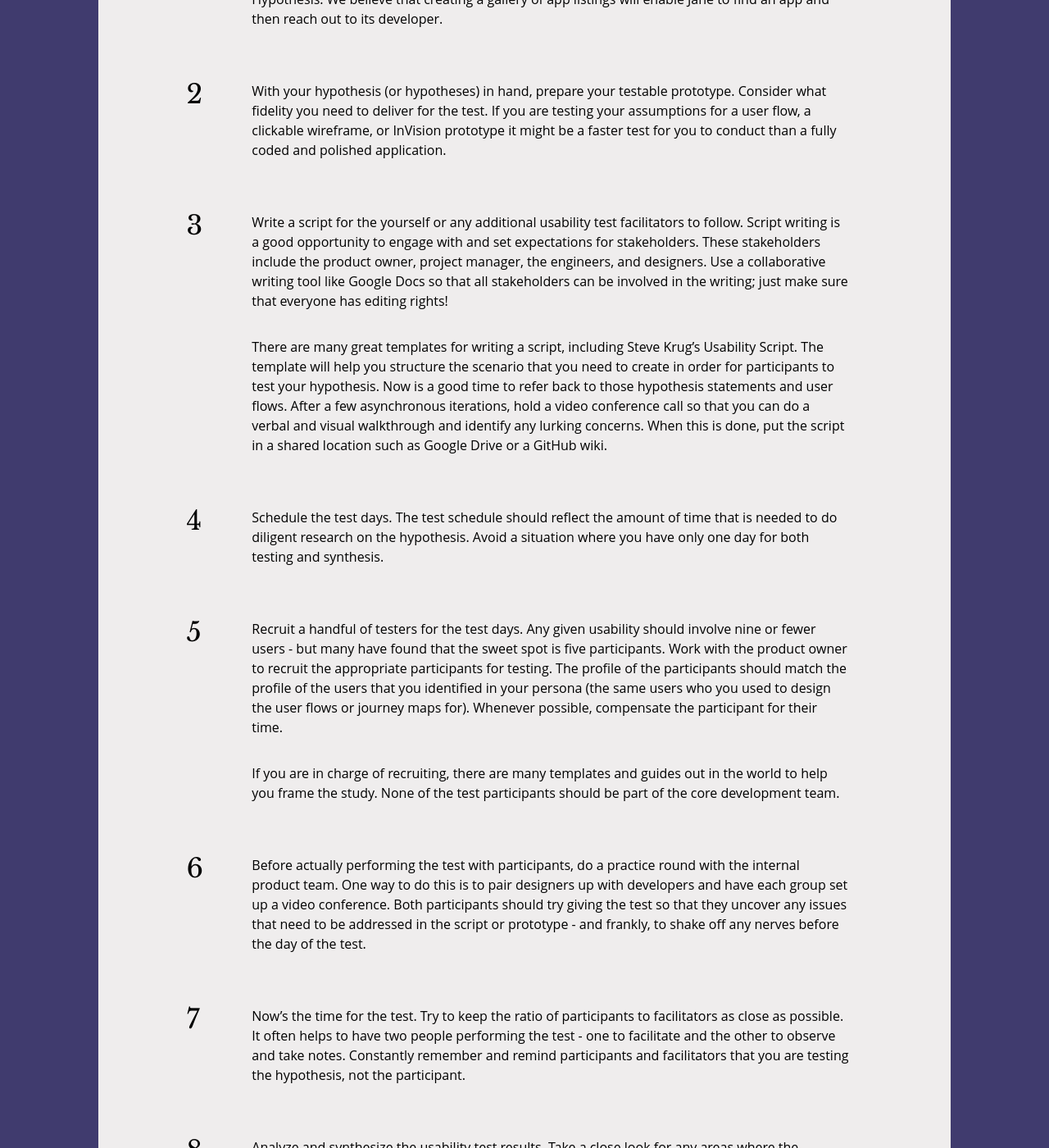
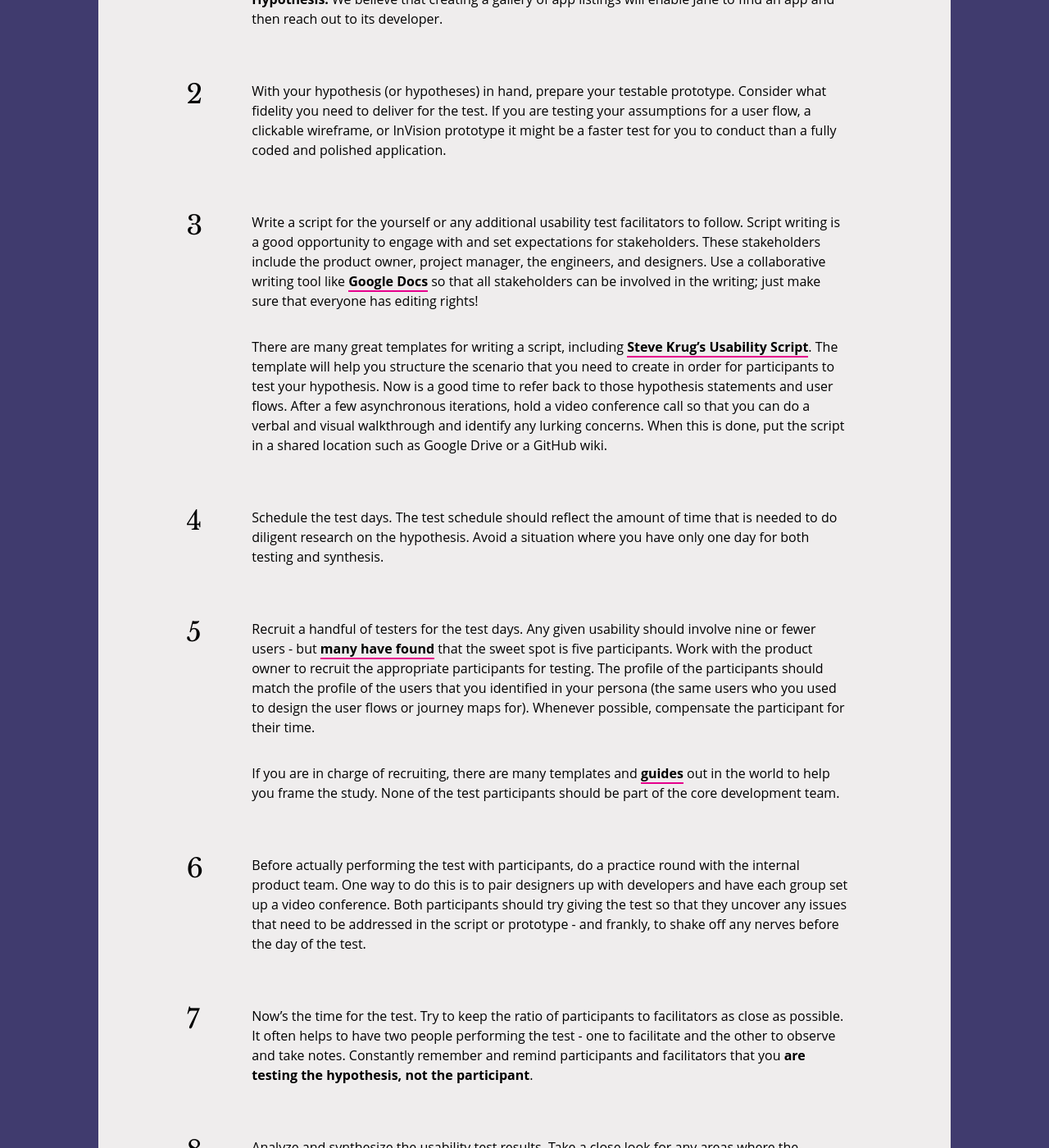
Before and after one commit to open-design-kit/opendesignkit, a Jekyll site: the page built from _methods/usability-testing.md, in a window 1280 px wide and 1400 px high, scrolled down 1208 px. Shown: the whole window at 82% size. Built offline with Jekyll 4.4.1, drawn with Linux system fonts in a browser that asks for light colours; some of the changed lines change nothing that is shown; some of the changed text lies outside the part shown.

Commit message:
adding in the links in the steps, for #55

```diff
--- a/_methods/usability-testing.md
+++ b/_methods/usability-testing.md
@@ -38,27 +38,27 @@ Designers, stakeholders, and recruited users who match your persona profiles.
 
 
     Example:
-    User goal:  Jane wants to reach out to an app developer about their product listing
-    Hypothesis: We believe that creating a gallery of app listings will enable Jane to find an app and then reach out to its developer.
+    **User goal:**  Jane wants to reach out to an app developer about their product listing
+    **Hypothesis:** We believe that creating a gallery of app listings will enable Jane to find an app and then reach out to its developer.
 
 2. With your hypothesis (or hypotheses) in hand, prepare your testable prototype. Consider what fidelity you need to deliver for the test. If you are testing your assumptions for a user flow, a clickable wireframe, or InVision prototype it might be a faster test for you to conduct than a fully coded and polished application.
 
 
-3. Write a script for the yourself or any additional usability test facilitators to follow. Script writing is a good opportunity to engage with and set expectations for stakeholders. These stakeholders include the product owner, project manager, the engineers, and designers.  Use a collaborative writing tool like Google Docs so that all stakeholders can be involved in the writing; just make sure that everyone has editing rights!
+3. Write a script for the yourself or any additional usability test facilitators to follow. Script writing is a good opportunity to engage with and set expectations for stakeholders. These stakeholders include the product owner, project manager, the engineers, and designers.  Use a collaborative writing tool like [Google Docs](https://docs.google.com/) so that all stakeholders can be involved in the writing; just make sure that everyone has editing rights!
 
 
-    There are many great templates for writing a script, including Steve Krug’s Usability Script. The template will help you structure the scenario that you need to create in order for participants to test your hypothesis. Now is a good time to refer back to those hypothesis statements and user flows. After a few asynchronous iterations, hold a video conference call so that you can do a verbal and visual walkthrough and identify any lurking concerns. When this is done, put the script in a shared location such as Google Drive or a GitHub wiki.
+    There are many great templates for writing a script, including [Steve Krug’s Usability Script](http://www.indiana.edu/~audioweb/T284/krug_questions.html). The template will help you structure the scenario that you need to create in order for participants to test your hypothesis. Now is a good time to refer back to those hypothesis statements and user flows. After a few asynchronous iterations, hold a video conference call so that you can do a verbal and visual walkthrough and identify any lurking concerns. When this is done, put the script in a shared location such as Google Drive or a GitHub wiki.
 
 4. Schedule the test days. The test schedule should reflect the amount of time that is needed to do diligent research on the hypothesis. Avoid a situation where you have only one day for both testing and synthesis.
 
-5. Recruit a handful of testers for the test days. Any given usability should involve nine or fewer users - but many have found that the sweet spot is five participants. Work with the product owner to recruit the appropriate participants for testing.  The profile of the participants should match the profile of the users that you identified in your persona (the same users who you used to design the user flows or journey maps for). Whenever possible, compensate the participant for their time.
+5. Recruit a handful of testers for the test days. Any given usability should involve nine or fewer users - but [many have found](https://www.nngroup.com/articles/how-many-test-users/) that the sweet spot is five participants. Work with the product owner to recruit the appropriate participants for testing.  The profile of the participants should match the profile of the users that you identified in your persona (the same users who you used to design the user flows or journey maps for). Whenever possible, compensate the participant for their time.
 
 
-    If you are in charge of recruiting, there are many templates and guides out in the world to help you frame the study. None of the test participants should be part of the core development team.
+    If you are in charge of recruiting, there are many templates and [guides](https://medium.com/user-research/3-email-templates-for-recruiting-all-the-users-you-need-in-24-hours-81a774a13bb6#.ltvku9y6r) out in the world to help you frame the study. None of the test participants should be part of the core development team.
 
 6. Before actually performing the test with participants, do a practice round with the internal product team. One way to do this is to pair designers up with developers and have each group set up a video conference. Both participants should try giving the test so that they uncover any issues that need to be addressed in the script or prototype - and frankly, to shake off any nerves before the day of the test.
 
-7. Now’s the time for the test. Try to keep the ratio of participants to facilitators as close as possible. It often helps to have two people performing the test - one to facilitate and the other to observe and take notes. Constantly remember and remind participants and facilitators that you are testing the hypothesis, not the participant.
+7. Now’s the time for the test. Try to keep the ratio of participants to facilitators as close as possible. It often helps to have two people performing the test - one to facilitate and the other to observe and take notes. Constantly remember and remind participants and facilitators that you **are testing the hypothesis, not the participant**.
 
 8. Analyze and synthesize the usability test results. Take a close look for any areas where the participant struggled with the task at hand and conversely, what worked really well (and shouldn’t be changed). These observations should be synthesized into a written summary that is communicated to the product team and stakeholders with a video conference call. A call is preferred over email so that you can have informal conversations about gut reactions, surprises, and successes. The informality of a video call can help you to maintain the iterative design spirit, which is still needed since you most likely will be troubleshooting bugs.
 
@@ -69,7 +69,7 @@ Designers, stakeholders, and recruited users who match your persona profiles.
 ---
 
 ## Examples:
-* How to prepare a framework for your remote usability test
+* [How to prepare a framework for your remote usability test](http://www.userzoom.com/uxguide/how-to-prepare-a-framework-for-your-remote-usability-test/)
 
 ---
 
```
